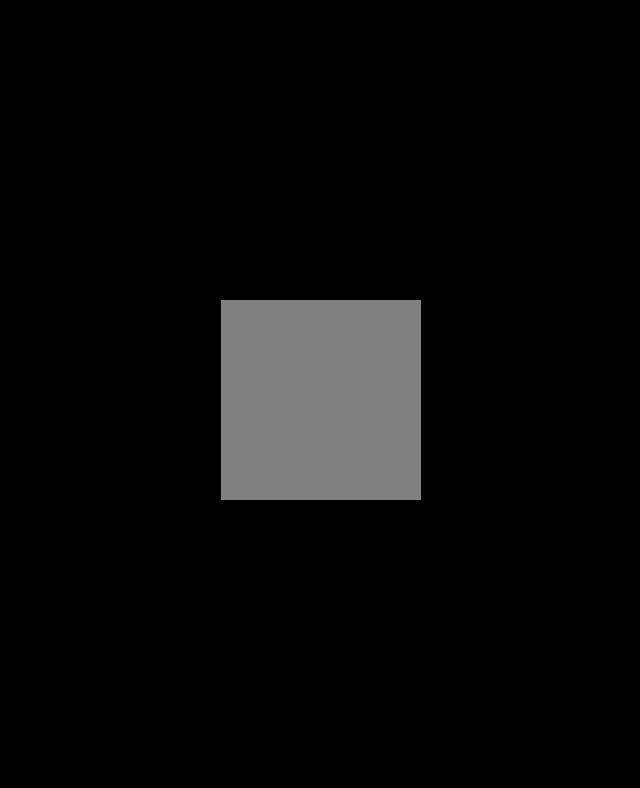
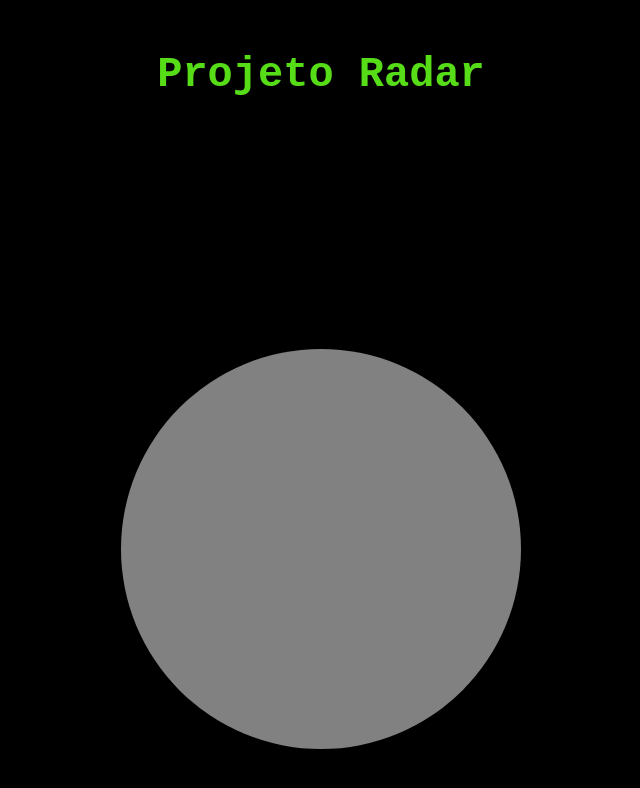
Before and after one commit to AndreN70x7/portfolio, a plain HTML site: page site-3/index.html in a window 1280 px wide. Shown: the whole page, without its empty margins (319-959 px from the left). Drawn offline with Linux system fonts and the light colour scheme.

Commit message:
projeto 1 atualizado

```diff
--- a/site-3/index.html
+++ b/site-3/index.html
@@ -6,6 +6,7 @@
     <title>Document</title> <link rel="stylesheet" href="style.css">
 </head>
 <body>
+    <h2>Projeto Radar</h2>
     <div id="radar"></div>
 
     <script src="script.js"></script>
--- a/site-3/style.css
+++ b/site-3/style.css
@@ -4,18 +4,34 @@
     box-sizing: border-box;
 }
 body {
+    background-color: black;
+    color: white;
+    font-family: monospace;
     display: flex;
-    height: 100vh;
+    flex-direction: column;
     justify-content: center;
     align-items: center;
-    background-color: black;
+    height: 100vh;
+    margin: 0;
+}
+h2 {
+    margin-bottom: 250px;
+    color: rgb(86, 221, 24);
+    font-size: 42px;
 }
 #radar {
+    width: 400px;
+    height: 400px;
+    background-color: rgb(129, 129, 129);
+    border-color: 6px solid rgb(92, 92, 92);
+    border-radius: 50%;
+
     display: flex;
+    line-height: 250px;
     justify-content: center;
     align-items: center;
-    font-size: 26px;
-    width: 200px;
-    height: 200px;
-    background-color: grey;
+    font-size: 1.2rem;
+    color: white;
+    transition: background-color 0.3s, border-color 0.3s;
+    cursor: crosshair;
 }
```
Also changed, not shown: index.html (+5 -5 lines).
